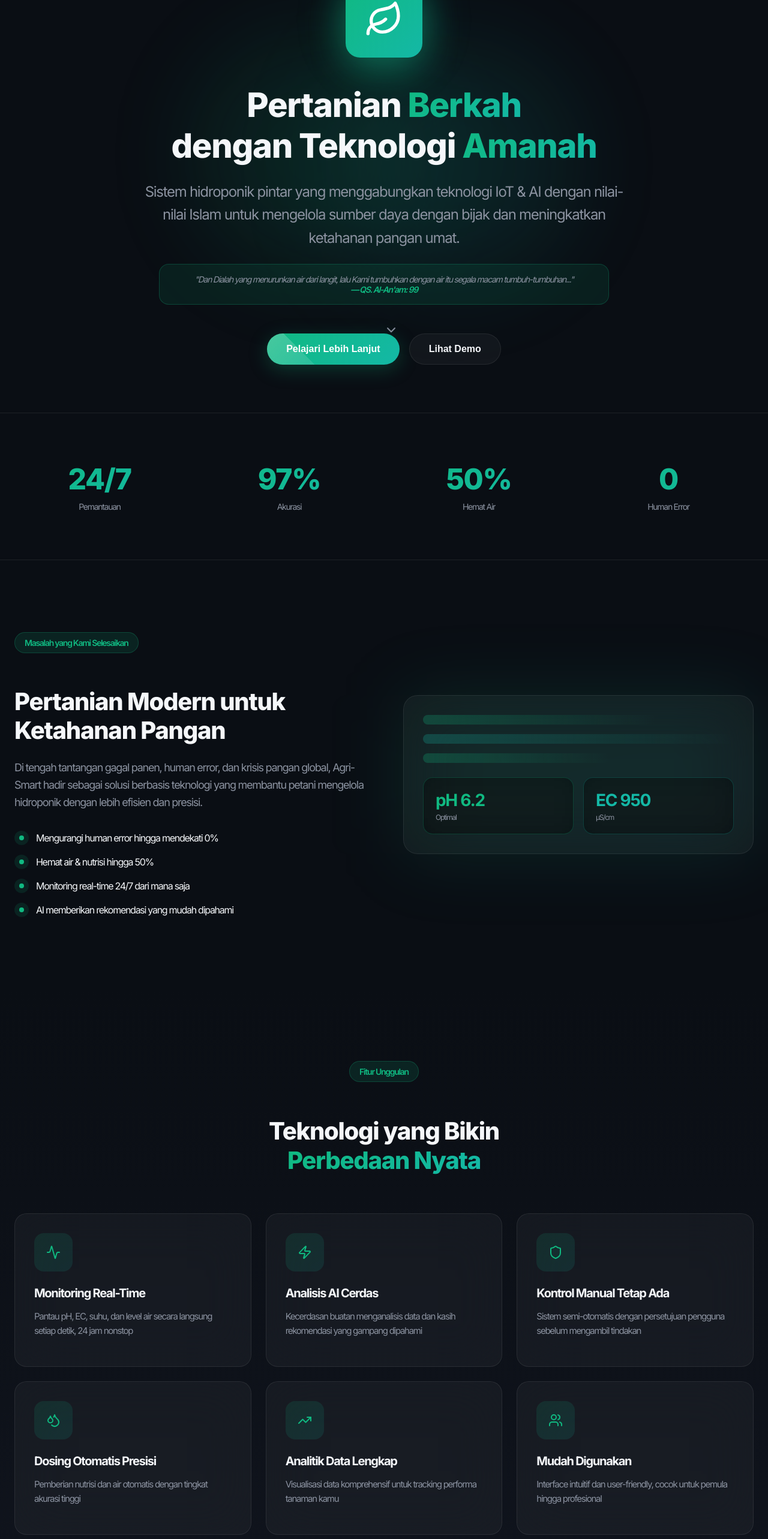
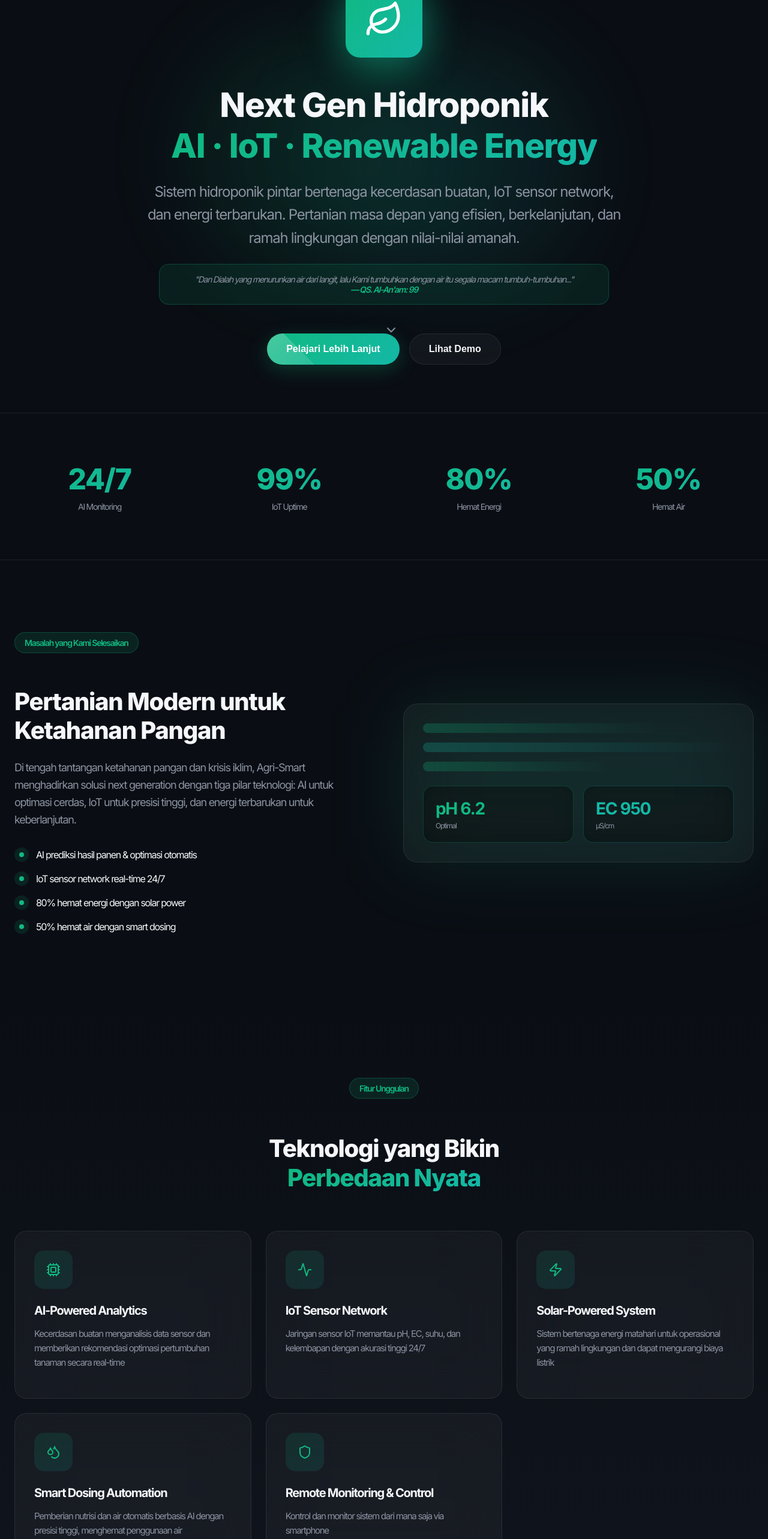
Before and after one commit to mustafidh08/agri-smart, a React (Create React App) app: page / in a window 1280 px wide. Shown: the part 152-2718 px from the top of the page at 60% size. Built offline with nearby package versions, Linux system fonts and the light colour scheme.

Commit message:
update 7

```diff
--- a/src/App.js
+++ b/src/App.js
@@ -32,52 +32,51 @@ function App() {
 
   const features = [
     {
+      icon: <Cpu className="w-8 h-8" />,
+      title: "AI-Powered Analytics",
+      desc: "Kecerdasan buatan menganalisis data sensor dan memberikan rekomendasi optimasi pertumbuhan tanaman secara real-time",
+    },
+    {
       icon: <Activity className="w-8 h-8" />,
-      title: "Monitoring Real-Time",
-      desc: "Pantau pH, EC, suhu, dan level air secara langsung setiap detik, 24 jam nonstop",
+      title: "IoT Sensor Network",
+      desc: "Jaringan sensor IoT memantau pH, EC, suhu, dan kelembapan dengan akurasi tinggi 24/7",
     },
     {
       icon: <Zap className="w-8 h-8" />,
-      title: "Analisis AI Cerdas",
-      desc: "Kecerdasan buatan menganalisis data dan kasih rekomendasi yang gampang dipahami",
+      title: "Solar-Powered System",
+      desc: "Sistem bertenaga energi matahari untuk operasional yang ramah lingkungan dan dapat mengurangi biaya listrik",
+    },
+    {
+      icon: <Droplets className="w-8 h-8" />,
+      title: "Smart Dosing Automation",
+      desc: "Pemberian nutrisi dan air otomatis berbasis AI dengan presisi tinggi, menghemat penggunaan air",
     },
     {
       icon: <Shield className="w-8 h-8" />,
-      title: "Kontrol Manual Tetap Ada",
-      desc: "Sistem semi-otomatis dengan persetujuan pengguna sebelum mengambil tindakan",
-    },
-    {
-      icon: <Droplets className="w-8 h-8" />,
-      title: "Dosing Otomatis Presisi",
-      desc: "Pemberian nutrisi dan air otomatis dengan tingkat akurasi tinggi",
-    },
-    {
-      icon: <TrendingUp className="w-8 h-8" />,
-      title: "Analitik Data Lengkap",
-      desc: "Visualisasi data komprehensif untuk tracking performa tanaman kamu",
-    },
-    {
-      icon: <Users className="w-8 h-8" />,
-      title: "Mudah Digunakan",
-      desc: "Interface intuitif dan user-friendly, cocok untuk pemula hingga profesional",
+      title: "Remote Monitoring & Control",
+      desc: "Kontrol dan monitor sistem dari mana saja via smartphone",
     },
   ];
 
   const technologies = [
-    { name: "ESP32", category: "Mikrokontroler" },
-    { name: "Sensor pH", category: "HH-828" },
-    { name: "Sensor EC", category: "TDS V1.0" },
-    { name: "Kran Otomatis", category: "Pengisi Air" },
-    { name: "DHT22", category: "Suhu & Kelembapan" },
-    { name: "Pompa Peristaltik", category: "Dosing Otomatis" },
-    { name: "Bot Telegram", category: "Kontrol Hidroponik" },
+    { name: "Python", category: "AI/Machine Learning" },
+    { name: "ESP32", category: "IoT Microcontroller" },
+    { name: "Solar Panel", category: "Renewable Energy" },
+    { name: "Sensor pH", category: "IoT Sensor (HH-828)" },
+    { name: "Sensor EC/TDS", category: "IoT Sensor (V1.0)" },
+    { name: "DHT22", category: "IoT Sensor (Suhu)" },
+    { name: "MPPT Charge Controller", category: "Solar Management" },
+    { name: "Battery 12V 9A", category: "Energy Storage" },
+    { name: "AI Prediction Model", category: "Machine Learning" },
+    { name: "Pompa Peristaltik", category: "Smart Dosing" },
+    { name: "Bot Telegram", category: "Remote Control" },
   ];
 
   const stats = [
-    { value: "24/7", label: "Pemantauan" },
-    { value: "97%", label: "Akurasi" },
+    { value: "24/7", label: "AI Monitoring" },
+    { value: "99%", label: "IoT Uptime" },
+    { value: "80%", label: "Hemat Energi" },
     { value: "50%", label: "Hemat Air" },
-    { value: "0", label: "Human Error" },
   ];
 
   const team = [
@@ -398,9 +397,9 @@ function App() {
               lineHeight: 1.2,
             }}
           >
-            Pertanian <span style={{ background: `linear-gradient(135deg, ${theme.gradientFrom}, ${theme.gradientTo})`, WebkitBackgroundClip: "text", WebkitTextFillColor: "transparent" }}>Berkah</span>
+            Next Gen Hidroponik
             <br />
-            dengan Teknologi <span style={{ background: `linear-gradient(135deg, ${theme.gradientFrom}, ${theme.gradientTo})`, WebkitBackgroundClip: "text", WebkitTextFillColor: "transparent" }}>Amanah</span>
+            <span style={{ background: `linear-gradient(135deg, ${theme.gradientFrom}, ${theme.gradientTo})`, WebkitBackgroundClip: "text", WebkitTextFillColor: "transparent" }}>AI · IoT · Renewable Energy</span>
           </h1>
 
           <p
@@ -414,7 +413,7 @@ function App() {
               lineHeight: 1.6,
             }}
           >
-            Sistem hidroponik pintar yang menggabungkan teknologi IoT & AI dengan nilai-nilai Islam untuk mengelola sumber daya dengan bijak dan meningkatkan ketahanan pangan umat.
+            Sistem hidroponik pintar bertenaga kecerdasan buatan, IoT sensor network, dan energi terbarukan. Pertanian masa depan yang efisien, berkelanjutan, dan ramah lingkungan dengan nilai-nilai amanah.
           </p>
 
           <div
@@ -545,10 +544,11 @@ function App() {
               </div>
               <h2 style={{ fontSize: "clamp(32px, 5vw, 40px)", fontWeight: 800, marginBottom: "24px", lineHeight: 1.2 }}>Pertanian Modern untuk Ketahanan Pangan</h2>
               <p style={{ color: theme.textMuted, fontSize: "18px", lineHeight: 1.6, marginBottom: "32px" }}>
-                Di tengah tantangan gagal panen, human error, dan krisis pangan global, Agri-Smart hadir sebagai solusi berbasis teknologi yang membantu petani mengelola hidroponik dengan lebih efisien dan presisi.
+                Di tengah tantangan ketahanan pangan dan krisis iklim, Agri-Smart menghadirkan solusi next generation dengan tiga pilar teknologi: AI untuk optimasi cerdas, IoT untuk presisi tinggi, dan energi terbarukan untuk
+                keberlanjutan.
               </p>
               <div style={{ display: "flex", flexDirection: "column", gap: "16px" }}>
-                {["Mengurangi human error hingga mendekati 0%", "Hemat air & nutrisi hingga 50%", "Monitoring real-time 24/7 dari mana saja", "AI memberikan rekomendasi yang mudah dipahami"].map((item, i) => (
+                {["AI prediksi hasil panen & optimasi otomatis", "IoT sensor network real-time 24/7", "80% hemat energi dengan solar power", "50% hemat air dengan smart dosing"].map((item, i) => (
                   <div key={i} style={{ display: "flex", alignItems: "center", gap: "12px" }}>
                     <div
                       style={{
@@ -723,9 +723,9 @@ function App() {
               Teknologi
             </div>
             <h2 style={{ fontSize: "clamp(32px, 5vw, 40px)", fontWeight: 800, marginBottom: "16px" }}>
-              Komponen <span style={{ background: `linear-gradient(135deg, ${theme.gradientFrom}, ${theme.gradientTo})`, WebkitBackgroundClip: "text", WebkitTextFillColor: "transparent" }}>Berkualitas Tinggi</span>
+              <span style={{ background: `linear-gradient(135deg, ${theme.gradientFrom}, ${theme.gradientTo})`, WebkitBackgroundClip: "text", WebkitTextFillColor: "transparent" }}>AI · IoT · Renewable Energy</span> Stack
             </h2>
-            <p style={{ color: theme.textMuted, fontSize: "18px", maxWidth: "600px", margin: "0 auto" }}>Menggunakan sensor industrial-grade dan mikrokontroler terpercaya untuk hasil yang akurat dan konsisten.</p>
+            <p style={{ color: theme.textMuted, fontSize: "18px", maxWidth: "600px", margin: "0 auto" }}>Kombinasi sempurna teknologi kecerdasan buatan, sensor IoT industrial-grade, dan sistem energi terbarukan untuk performa maksimal.</p>
           </div>
 
           <div style={{ display: "grid", gridTemplateColumns: "repeat(auto-fit, minmax(150px, 1fr))", gap: "16px" }}>
@@ -769,12 +769,12 @@ function App() {
 
           <div style={{ display: "flex", flexDirection: "column", gap: "32px" }}>
             {[
-              { step: "01", title: "Sensor Membaca Data", desc: "pH, EC, suhu, dan level air dibaca real-time setiap detik tanpa henti" },
-              { step: "02", title: "ESP32 Mengolah", desc: "Data dikirim ke ESP32 dan diproses dengan algoritma filtering canggih" },
-              { step: "03", title: "Dashboard Menampilkan", desc: "Data divisualisasikan dalam grafik dan statistik yang gampang dibaca" },
-              { step: "04", title: "AI Menganalisis", desc: "Kecerdasan buatan mendeteksi masalah dan bikin rekomendasi akurat" },
-              { step: "05", title: "User Menyetujui", desc: "Sistem human-in-the-loop minta persetujuan sebelum bertindak" },
-              { step: "06", title: "Aktuator Bekerja", desc: "Pompa dan valve menjalankan dosing otomatis sesuai rekomendasi" },
+              { step: "01", title: "IoT Sensors Capture", desc: "Sensor IoT membaca pH, EC, suhu, kelembapan, dan level air secara real-time setiap detik" },
+              { step: "02", title: "Edge Processing", desc: "ESP32 mikrokontroler memproses data dengan filtering dan validasi tingkat lanjut" },
+              { step: "03", title: "Solar Power Supply", desc: "Panel surya mengisi baterai LiFePO4 untuk operasional 24/7 ramah lingkungan" },
+              { step: "04", title: "AI Analytics Engine", desc: "Machine learning model menganalisis pola data dan memprediksi kebutuhan tanaman" },
+              { step: "05", title: "Smart Automation", desc: "Sistem AI memberikan rekomendasi dan mengontrol dosing nutrisi secara otomatis" },
+              { step: "06", title: "Remote Monitoring", desc: "Dashboard mobile memvisualisasikan semua data dan kontrol dari mana saja" },
             ].map((item, i) => (
               <div key={i} style={{ display: "flex", gap: "24px", alignItems: "flex-start" }}>
                 <div
@@ -931,7 +931,9 @@ function App() {
               </div>
 
               <p style={{ color: theme.textMuted, lineHeight: 1.6, fontSize: "15px" }}>
-                Dengan bimbingan Ustadz Aulia dan dukungan dari Habibi Garden, STEI ITB, dan PT SEI, kami mengembangkan Agri-Smart sebagai upaya nyata menuju pertanian yang lebih cerdas dan berkelanjutan.
+                Agri-Smart adalah sistem hidroponik next generation yang mengintegrasikan tiga pilar teknologi masa depan: <strong style={{ color: theme.gradientFrom }}>Artificial Intelligence (AI)</strong> untuk analisis prediktif dan
+                optimasi, <strong style={{ color: theme.gradientFrom }}>Internet of Things (IoT)</strong> untuk monitoring real-time dan kontrol presisi, serta <strong style={{ color: theme.gradientFrom }}>Renewable Energy</strong> untuk
+                operasional ramah lingkungan. Dikembangkan dengan bimbingan Ustadz Aulia dan dukungan Habibi Garden, STEI ITB, dan PT SEI.
               </p>
 
               <div style={{ paddingTop: "24px", borderTop: `1px solid ${theme.border}` }}>
```
